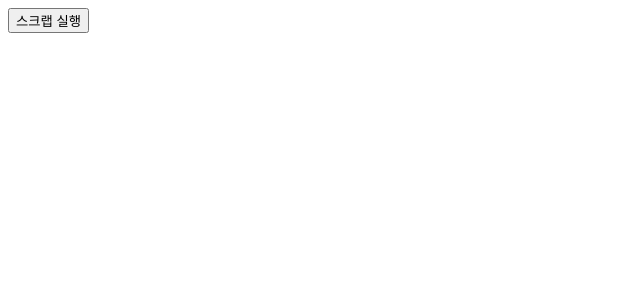
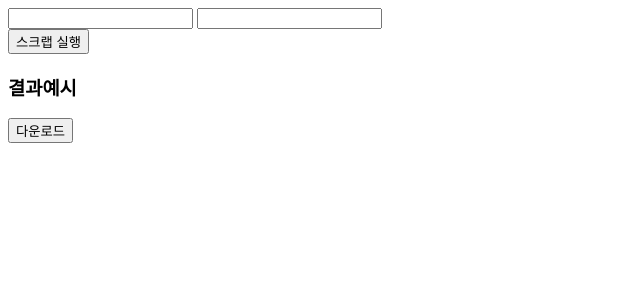
Before and after one commit to Dev93junho/CrawlingMachine, a Flask app: template templates/index.html in a window 1280 px wide. Shown: the top 300 px of the page, without its empty margins (0-640 px from the left). Run offline with Flask 2, Linux system fonts and the light colour scheme; the template is opened without the code that fills it: most values are stand-ins (such as "Sample title", 1, 10 or a date in 2020); parts of the project's set-up code (start-up, migrations or seed data) failed here and were passed over.

Commit message:
updated app

```diff
--- a/core.py
+++ b/core.py
@@ -63,4 +63,4 @@ def scrappy():
     final = df[['의안번호', '국회현황','발의의원','의안명','의결결과','상임위','주요내용']] # need to add details columns
     final.to_excel("result.xlsx", encoding = 'cp949')
 
-scrappy()
+# scrappy()
--- a/templates/index.html
+++ b/templates/index.html
@@ -9,10 +9,77 @@
 </head>
 <body>
     <section id="container">
+        <form class="input_page">
+            <input type="text" class="first_page" name="page_num_1">
+            <input type="number" class="last_page" name="page_num_2">
+        </form>
+
         <form class="play_scrap">
             <input type="submit" class="btn-play" value="스크랩 실행">
         </form>
+        <div class="scrap_result_head">
+            <h3>결과예시</h3>
+            <div class="table_site">
 
+                <ul id="table" class="list"></ul>
+                    <script type="text/javascript">
+                        let v = '{{tableBy}}';
+                        v=v.replace(/\n/g, "\\n")
+                            .replace(/\r/g, "\\r")
+                            .replace(/\t/g, "\\t")
+                            .replace(/&#34;/g, "\"")
+                            .replace(/&#39;/g,"\'")
+                            .replace(/&gt;/g, "\>")
+                            .replace(/&lt;/g,"\<");
+                        //console.log(v);
+
+                        try{
+                            v = JSON.parse(v);
+
+                            for(i in v){
+                                let len = v[i].length;
+                                let table = document.getElementById('table');
+
+                                // open table
+                                let tableHeader = "<table><tr>";
+                                // make header
+                                for(k in v[i][0]){
+                                    tableHeader += ("<th>"+k+"</th>");
+                                }
+                                tableHeader += "</tr>";
+
+                                // make content
+                                let tableContent = "";
+                                for(n=0; n<len; n++){
+                                    tableContent += "<tr>";
+                                    for(k in v[i][n]){
+                                        tableContent += "<td>";
+                                        tableContent += v[i][n][k];
+                                        tableContent += "</td>";
+                                    }
+                                    tableContent += "</tr>";
+                                }
+                                // close table
+                                let tableFooter = "</table>";
+
+                                document.getElementById("table").innerHTML = tableHeader+tableContent+tableFooter;
+                            }
+                        }
+                        catch(error){
+                            let parent = document.querySelector('#table');
+                            let fragment = document.createDocumentFragment();
+                            let p = document.createElement('p');
+                            p.textContent = "fail to scrap";
+                            fragment.append(p);
+                            console.log(error);
+                        }
+                    </script>
+                </div>
+        </div>
+
+        <form class="download">
+            <input type="submit" class="btn-dwld" value="다운로드">
+        </form>
 
     </section>
 
```
Also changed, not shown: app.py (line endings or trailing spaces).
